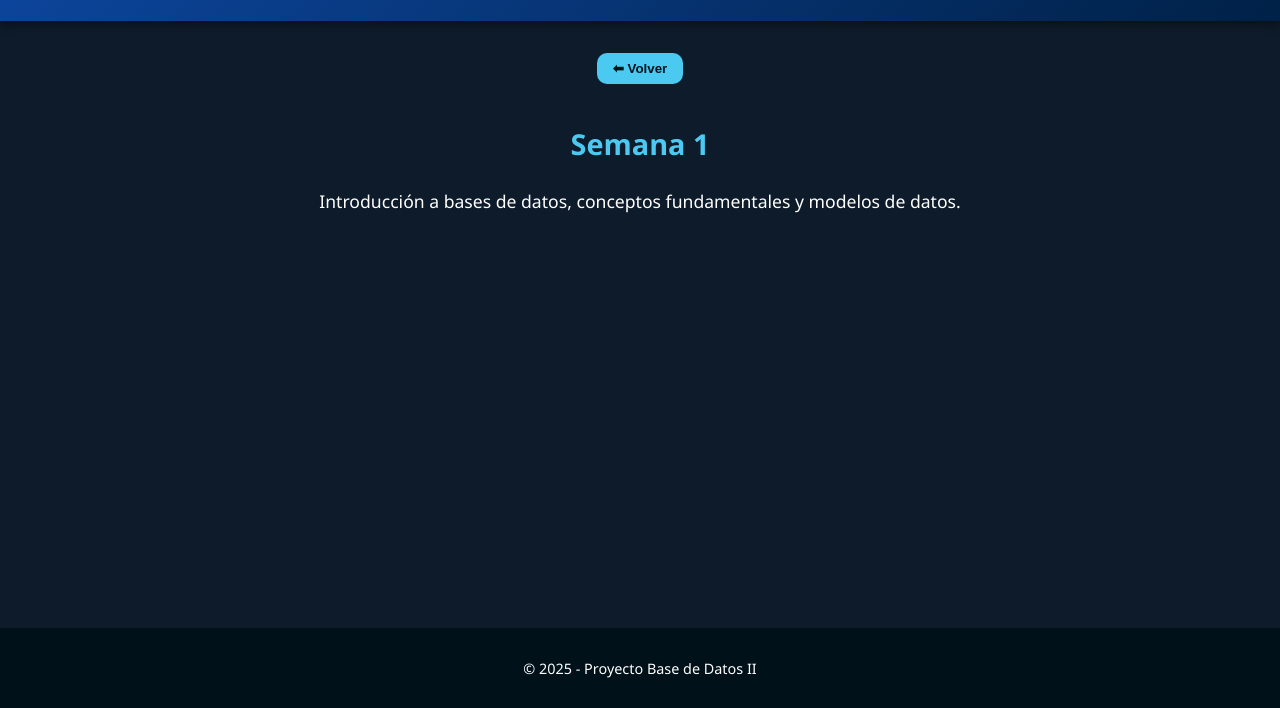
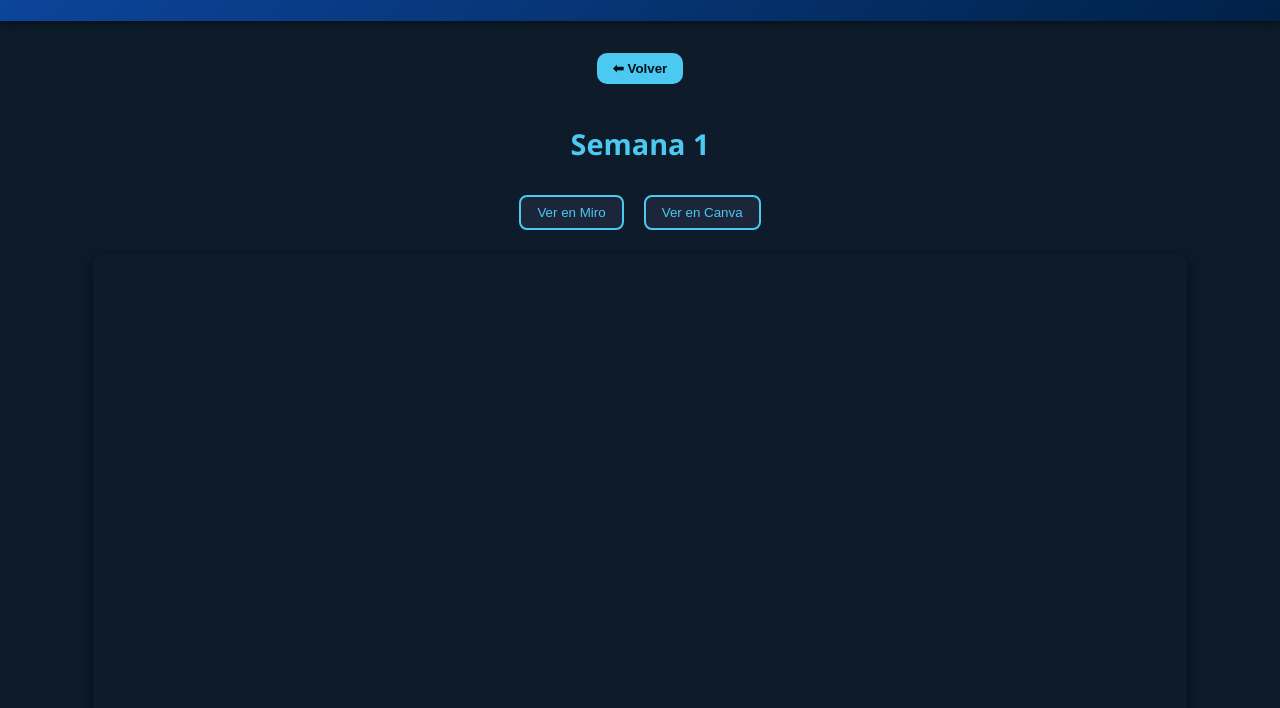
Before and after one commit to jhonRoman-code/BD_II, a plain HTML site: page index.html in a window 1280 px wide. Both pictures are taken after a click on the element "Semana 1". Shown: the part 92-800 px from the top of the page. Drawn offline with Linux system fonts and the light colour scheme.

Commit message:
segunda version

```diff
--- a/index.html
+++ b/index.html
@@ -11,7 +11,6 @@
     <h1>Base de Datos II</h1>
     <h3>ROMAN ROQUE JHON SMITH</h3>
   </header>
-
 
   <main class="container">
     <!-- Pantalla principal -->
@@ -33,15 +32,15 @@
         <h2>Semana 4</h2>
       </div>
       <div class="card" data-semana="5">
-          <img src="https://images.unsplash.com/photo-1504691342899-8d2d2d7e6d01?ixlib=rb-4.0.3&auto=format&fit=crop&w=800&q=60" alt="Semana 5">
+        <img src="https://images.unsplash.com/photo-1603570414975-8e7b2b88180f?ixlib=rb-4.0.3&auto=format&fit=crop&w=800&q=60" alt="Semana 5">
         <h2>Semana 5</h2>
       </div>
       <div class="card" data-semana="6">
-          <img src="https://images.unsplash.com/photo-1585079542154-8e3d6c3f3fc0?ixlib=rb-4.0.3&auto=format&fit=crop&w=800&q=60" alt="Semana 6">
+        <img src="https://images.unsplash.com/photo-1581091215367-59abf4b0f5c8?ixlib=rb-4.0.3&auto=format&fit=crop&w=800&q=60" alt="Semana 6">
         <h2>Semana 6</h2>
       </div>
       <div class="card" data-semana="7">
-          <img src="https://images.unsplash.com/photo-1618477388954-5eae9d70f492?ixlib=rb-4.0.3&auto=format&fit=crop&w=800&q=60" alt="Semana 7">
+        <img src="https://images.unsplash.com/photo-1620917669960-41f2f7b7c3c0?ixlib=rb-4.0.3&auto=format&fit=crop&w=800&q=60" alt="Semana 7">
         <h2>Semana 7</h2>
       </div>
       <div class="card" data-semana="8">
@@ -49,7 +48,7 @@
         <h2>Semana 8</h2>
       </div>
       <div class="card" data-semana="9">
-          <img src="https://images.unsplash.com/photo-1603570418168-8e7b2b88180f?ixlib=rb-4.0.3&auto=format&fit=crop&w=800&q=60" alt="Semana 9">
+        <img src="https://images.unsplash.com/photo-1627470924883-7b6c9e3a56c0?ixlib=rb-4.0.3&auto=format&fit=crop&w=800&q=60" alt="Semana 9">
         <h2>Semana 9</h2>
       </div>
       <div class="card" data-semana="10">
@@ -57,20 +56,21 @@
         <h2>Semana 10</h2>
       </div>
       <div class="card" data-semana="11">
-          <img src="https://images.unsplash.com/photo-1614064643938-d5d79f5d6b77?ixlib=rb-4.0.3&auto=format&fit=crop&w=800&q=60" alt="Semana 11">
+        <img src="https://images.unsplash.com/photo-1620918238477-95d85f1e4abc?ixlib=rb-4.0.3&auto=format&fit=crop&w=800&q=60" alt="Semana 11">
         <h2>Semana 11</h2>
       </div>
       <div class="card" data-semana="12">
-          <img src="https://images.unsplash.com/photo-1603570419975-bf8b21c9dd54?ixlib=rb-4.0.3&auto=format&fit=crop&w=800&q=60" alt="Semana 12">
+        <img src="https://images.unsplash.com/photo-1620850629788-4bcf2f01e7a5?ixlib=rb-4.0.3&auto=format&fit=crop&w=800&q=60" alt="Semana 12">
         <h2>Semana 12</h2>
       </div>
     </section>
-
 
     <!-- Contenido dinámico -->
     <section id="contenido-semana" class="hidden">
       <button id="volver">⬅ Volver</button>
       <h2 id="titulo-semana"></h2>
+      <div id="botones-semana"></div>
+      <iframe id="visor" class="hidden"></iframe>
       <p id="texto-semana"></p>
     </section>
   </main>
--- a/script.js
+++ b/script.js
@@ -1,17 +1,9 @@
-// Datos de cada semana (puedes personalizar el contenido)
+// Datos de cada semana
 const contenidoSemanas = {
-  1: "Introducción a bases de datos, conceptos fundamentales y modelos de datos.",
-  2: "Modelo relacional y álgebra relacional básica.",
-  3: "Normalización y dependencias funcionales.",
-  4: "SQL: consultas SELECT, filtros y ordenamiento.",
-  5: "SQL: joins, subconsultas y funciones agregadas.",
-  6: "Diseño lógico y físico de bases de datos.",
-  7: "Transacciones y propiedades ACID.",
-  8: "Control de concurrencia y bloqueo de registros.",
-  9: "Recuperación ante fallos y respaldo de datos.",
-  10: "Índices, vistas y optimización de consultas.",
-  11: "Bases de datos distribuidas y replicación.",
-  12: "Tendencias modernas: NoSQL, Big Data y bases en la nube."
+  1: "Aquí puedes acceder a los recursos de la Semana 1 usando los botones.",
+  2: "Contenido de la semana 2 próximamente.",
+  3: "Contenido de la semana 3 próximamente.",
+  4: "Contenido de la semana 4 próximamente."
 };
 
 // Elementos
@@ -20,6 +12,8 @@ const contenido = document.getElementById("contenido-semana");
 const tituloSemana = document.getElementById("titulo-semana");
 const textoSemana = document.getElementById("texto-semana");
 const volverBtn = document.getElementById("volver");
+const botonesSemana = document.getElementById("botones-semana");
+const visor = document.getElementById("visor");
 
 // Manejador de clic en las tarjetas
 document.querySelectorAll(".card").forEach(card => {
@@ -29,11 +23,30 @@ document.querySelectorAll(".card").forEach(card => {
     contenido.classList.remove("hidden");
     tituloSemana.textContent = `Semana ${semana}`;
     textoSemana.textContent = contenidoSemanas[semana] || "Contenido próximamente.";
+
+    // Mostrar botones solo en Semana 1
+    if (semana === "1") {
+      botonesSemana.innerHTML = `
+        <button class="custom-button" onclick="mostrarEnlace('https://miro.com/app/board/uXjVIFahQhU=/?share_link_id=310199185276')">Ver en Miro</button>
+        <button class="custom-button" onclick="mostrarEnlace('https://www.canva.com/design/DAGji3nxKrI/gE5sHO90rC7vXzM64YdERA/view')">Ver en Canva</button>
+      `;
+    } else {
+      botonesSemana.innerHTML = "";
+      visor.classList.add("hidden");
+    }
   });
 });
+
+// Función para mostrar contenido en iframe
+function mostrarEnlace(url) {
+  visor.src = url;
+  visor.classList.remove("hidden");
+}
 
 // Botón volver
 volverBtn.addEventListener("click", () => {
   contenido.classList.add("hidden");
   home.classList.remove("hidden");
+  visor.classList.add("hidden");
+  visor.src = "";
 });
--- a/styles.css
+++ b/styles.css
@@ -29,7 +29,6 @@ header h3 {
   font-weight: 300;
   color: #a8dadc;
 }
-
 
 /* Contenedor principal */
 .container {
@@ -110,6 +109,36 @@ header h3 {
   background: #2497c8;
 }
 
+#botones-semana {
+  margin: 1rem 0;
+}
+
+.custom-button {
+  background: #1b263b;
+  border: 2px solid #4cc9f0;
+  color: #4cc9f0;
+  padding: 0.5rem 1rem;
+  border-radius: 8px;
+  margin: 0.5rem;
+  cursor: pointer;
+  transition: all 0.3s ease;
+}
+
+.custom-button:hover {
+  background: #4cc9f0;
+  color: #00111a;
+}
+
+#visor {
+  width: 90%;
+  height: 500px;
+  border: none;
+  margin: 1rem auto;
+  display: block;
+  border-radius: 10px;
+  box-shadow: 0 4px 15px rgba(0,0,0,0.5);
+}
+
 /* Animación */
 @keyframes fadeIn {
   from { opacity: 0; transform: translateY(10px); }
```
Lines whose indentation alone changed are shown as unchanged.
